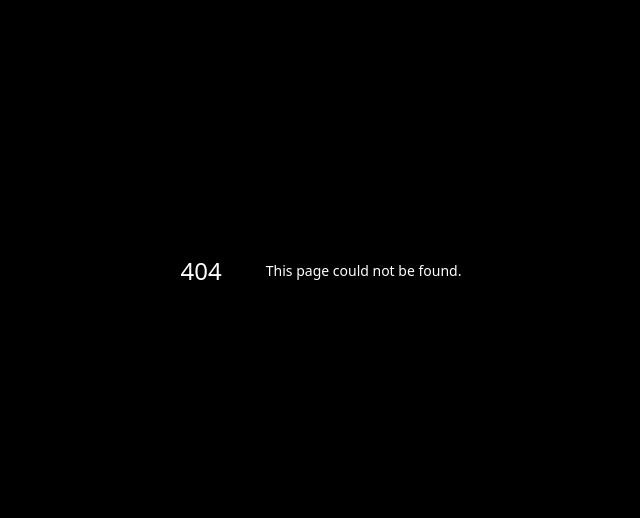
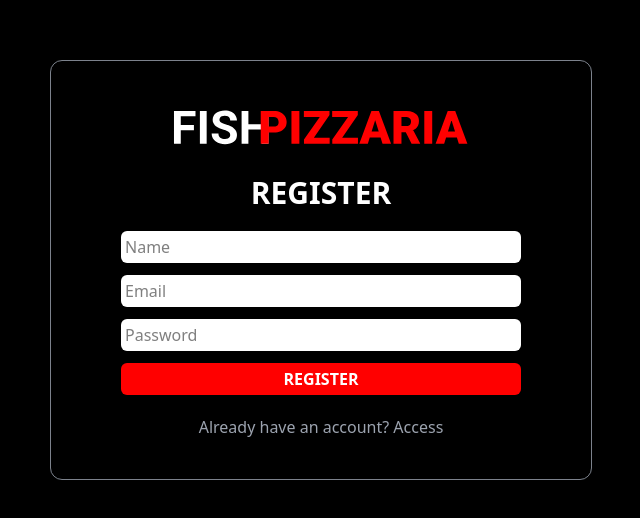
Before and after one commit to EmanuelBacalhau/fishPizzaria-web, a Next.js app: page /register in a window 1280 px wide. Before the commit this address had no page. Shown: the part 130-648 px from the top of the page, without its empty margins (319-959 px from the left). Built offline with nearby package versions, Linux system fonts and the light colour scheme.

Commit message:
feat: Adding register page

```diff
--- /dev/null
+++ b/src/pages/register/index.tsx
@@ -0,0 +1,41 @@
+import Image from 'next/image'
+import Link from 'next/link'
+import Head from 'next/head'
+
+import logoFishPizzaria from '../../../public/logo.svg'
+
+import { Input } from '@/components/ui/Input'
+import { Button } from '@/components/ui/Button'
+
+export default function Register() {
+  return (
+    <>
+      <Head>
+        <title>FishPizzaria - Login</title>
+      </Head>
+      <main className="flex min-h-screen flex-col items-center justify-center">
+        <div className="flex flex-col items-center justify-center space-y-5 rounded-xl border border-gray-400/80 px-5 py-10">
+          <Image src={logoFishPizzaria} alt="Logo FishPizzaria" width={300} />
+
+          <h1 className="text-3xl font-semibold">REGISTER</h1>
+
+          <div className="flex w-[500px] flex-col items-center justify-center space-y-5">
+            <form className="flex w-[80%] flex-col space-y-3">
+              <Input type="text" placeholder="Name" required />
+              <Input type="email" placeholder="Email" required />
+              <Input type="password" placeholder="Password" required />
+              <Button loading={false}>REGISTER</Button>
+            </form>
+
+            <Link
+              className=" text-gray-400 transition hover:text-white"
+              href={'/'}
+            >
+              <p>Already have an account? Access</p>
+            </Link>
+          </div>
+        </div>
+      </main>
+    </>
+  )
+}
```
